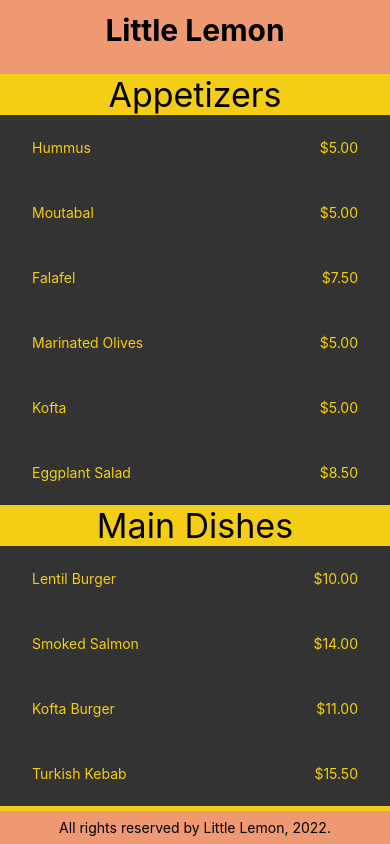
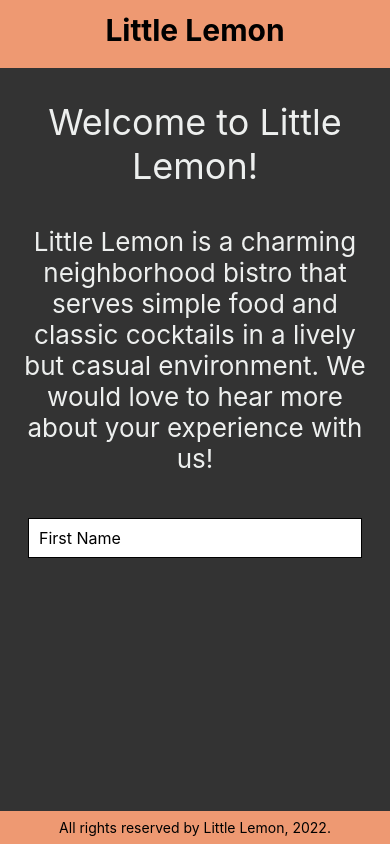
Before and after one commit to luvicsoura/coursera-react-little-lemon, a React Native app: screen / in a window 390 px wide. Built offline with nearby package versions, Linux system fonts and the light colour scheme.

Commit message:
Week 2: Create a TextInput component

```diff
--- a/App.tsx
+++ b/App.tsx
@@ -3,13 +3,14 @@ import { StyleSheet, View } from 'react-native';
 import { LittleLemonFooter } from './components/LittleLemonFooter';
 import { LittleLemonHeader } from './components/LittleLemonHeader';
 import { MenuItems } from './components/MenuItems';
+import { WelcomeView } from './components/WelcomeView';
 
 export default function App() {
   return (
     <View style={styles.container}>
       <View style={{flex: 1}}>
         <LittleLemonHeader/>
-        <MenuItems/>
+        <WelcomeView/>
       </View>
       <LittleLemonFooter/>
       <StatusBar style="auto" />
--- a/components/WelcomeView.tsx
+++ b/components/WelcomeView.tsx
@@ -1,16 +1,24 @@
-import React from 'react';
-import { ScrollView, StyleSheet, Text, View } from 'react-native';
+import React, { useState } from 'react';
+import { ScrollView, StyleSheet, Text, TextInput } from 'react-native';
 
 export function WelcomeView() {
+	const [ firstName, setFirstName ] = useState('');
+
 	return (
 		<ScrollView
 			style={styles.view}
 			indicatorStyle='white'
 		>
 			<Text style={[styles.text, styles.title]}>Welcome to Little Lemon!</Text>
-			<Text style={styles.text}>
+			<Text style={[styles.text, styles.description]}>
 				Little Lemon is a charming neighborhood bistro that serves simple food and classic cocktails in a lively but casual environment. We would love to hear more about your experience with us!
 			</Text>
+			<TextInput
+				style={styles.input}
+				value={firstName}
+				onChangeText={setFirstName}
+				placeholder='First Name'
+			/>
 		</ScrollView>
 	);
 }
@@ -27,8 +35,20 @@ const styles = StyleSheet.create({
 		fontSize: 26,
 		textAlign: 'center',
 	},
+	description: {
+		marginBottom: 32,
+	},
 	title: {
 		fontSize: 36,
 		marginBottom: 38
-	}
+	},
+	input: {
+		height: 40,
+		margin: 12,
+		borderWidth: 1,
+		padding: 10,
+		fontSize: 16,
+		borderColor: 'EDEFEE',
+		backgroundColor: 'white',
+	},
 });
```
